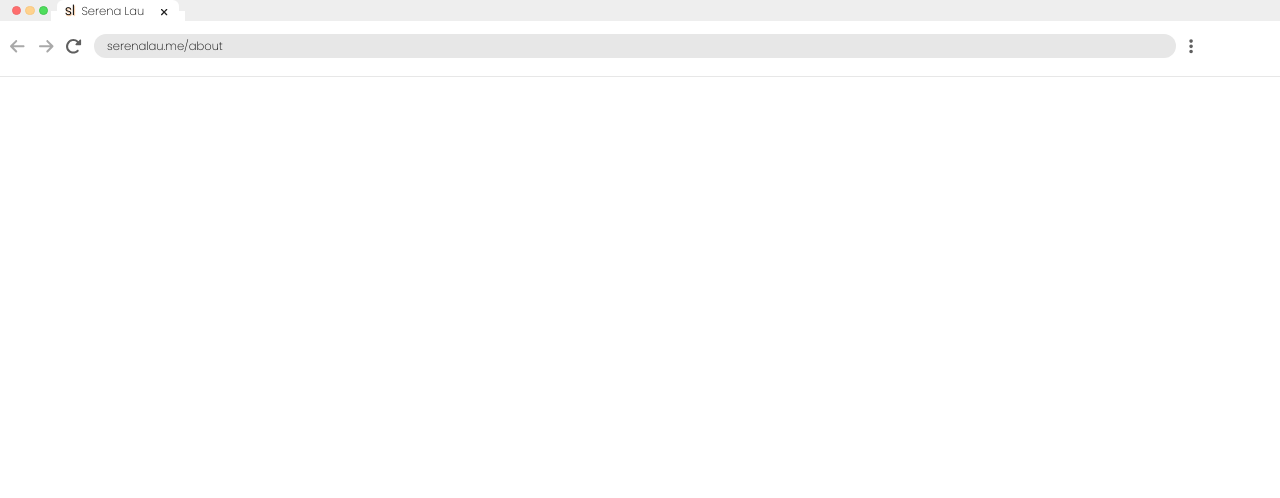
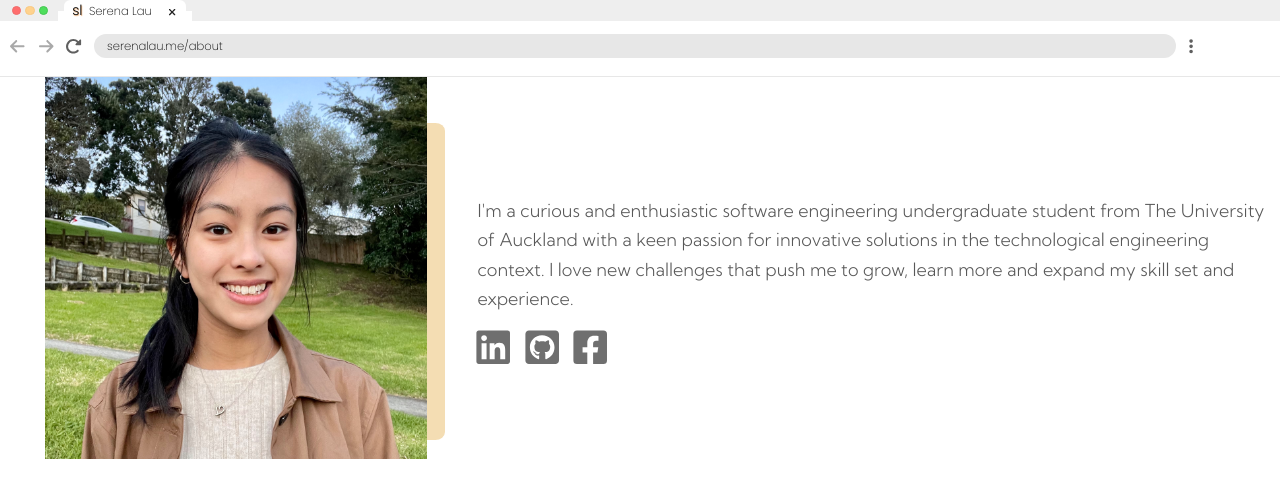
Before and after one commit to serenalau272/profile-web, a React (Create React App) app: page /about in a window 1280 px wide. Shown: the top 498 px of the page. Built offline with nearby package versions, Linux system fonts and the light colour scheme.

Commit message:
feat: Start implementation of dynamic tab structure

```diff
--- a/src/components/aboutSection/aboutSection.tsx
+++ b/src/components/aboutSection/aboutSection.tsx
@@ -1,33 +1,32 @@
-import styled from "styled-components";
+import styled from 'styled-components'
 
 export const AboutContainer = styled.div`
   @media screen and (max-width: 768px) {
     padding: 100px 0;
   }
-`;
+`
 
 export const AboutScreen = styled.img`
   width: 100%;
   z-index: -1;
-`;
+`
 
 export const WindowContainer = styled.div`
-  position: absolute;
-  height: 78.5%;
   width: 100%;
-  margin-top: -23.8vw;
+  height: 100%;
   display: flex;
   flex-direction: row;
   justify-content: center;
   align-items: center;
   z-index: 10;
-`;
+`
 
 export const Column1 = styled.div`
   order: 1;
   width: 38%;
   height: 100%;
-`;
+  position: relative;
+`
 
 export const Column2 = styled.div`
   order 2;
@@ -36,32 +35,32 @@ export const Column2 = styled.div`
   padding: 2.5vw 1vw 0vw;
   display: flex;
   flex-direction: column;
-`;
+`
 
 export const ProfileImg = styled.img`
-  width: 30%;
+  width: 85%;
   top: 8%;
-  left: 3.5%;
+  left: 10%;
   z-index: 1;
-  position: absolute;
-`;
+  position: relative;
+`
 
 export const ProfileBg = styled.div`
   background: #f4ddb3;
-  width: 29.8%;
-  height: 83%;
-  left: 5%;
-  top: 10.5%;
+  width: 86%;
+  height: 82%;
+  left: 13%;
+  top: 12%;
   z-index: 0;
-  border-radius: 3%;
+  border-radius: 2.5%;
   align-self: center;
   position: absolute;
-`;
+`
 
 export const AboutP = styled.p`
   color: #585858;
   font-size: 1.4vw;
-  font-family: "KumbhSans-Light";
+  font-family: 'KumbhSans-Light';
   line-height: 2.3vw;
   text-align: left;
   justify-self: stretch;
@@ -75,7 +74,7 @@ export const AboutP = styled.p`
   @media screen and (max-width: 480px) {
     font-size: 10px;
   }
-`;
+`
 
 export const IconsWrapper = styled.div`
   height: 20%;
@@ -86,9 +85,9 @@ export const IconsWrapper = styled.div`
   display: flex;
   flex-direction: row;
   gap: 10px;
-`;
+`
 
 export const LinkIcon = styled.div`
   font-size: 3vw;
   cursor: pointer;
-`;
+`
--- a/src/components/aboutSection/index.tsx
+++ b/src/components/aboutSection/index.tsx
@@ -16,8 +16,9 @@ import {
   AboutScreen,
 } from './aboutSection'
 
-import profile from '../../resources/images/profile.jpg'
+import profile from '../../resources/media/profile.jpg'
 import BrowserPage from '../browser/browserPage'
+import { Section } from '../../util/enums/Section'
 const iconStyle = { color: '#6F6F6F' }
 
 const AboutSection = () => {
@@ -80,7 +81,55 @@ const AboutSection = () => {
           </Column2>
         </WindowContainer>
       </AboutContainer> */}
-      <BrowserPage pageName="About" />
+      <BrowserPage section={Section.About}>
+        <WindowContainer>
+          <Column1>
+            <ProfileImg src={profile} />
+            <ProfileBg />
+          </Column1>
+          <Column2>
+            <AboutP>
+              I'm a curious and enthusiastic software engineering undergraduate
+              student from The University of Auckland with a keen passion for
+              innovative solutions in the technological engineering context. I
+              love new challenges that push me to grow, learn more and expand my
+              skill set and experience.
+            </AboutP>
+            <IconsWrapper>
+              <LinkIcon>
+                <FaLinkedin
+                  onClick={() =>
+                    window.open(
+                      'https://www.linkedin.com/in/serena-lau-2166111a0/',
+                      '_blank',
+                    )
+                  }
+                  style={iconStyle}
+                />
+              </LinkIcon>
+              <LinkIcon>
+                <FaGithubSquare
+                  onClick={() =>
+                    window.open('https://github.com/serenalau272', '_blank')
+                  }
+                  style={iconStyle}
+                />
+              </LinkIcon>
+              <LinkIcon>
+                <FaFacebookSquare
+                  onClick={() =>
+                    window.open(
+                      'https://www.facebook.com/serena.lau.351/',
+                      '_blank',
+                    )
+                  }
+                  style={iconStyle}
+                />
+              </LinkIcon>
+            </IconsWrapper>
+          </Column2>
+        </WindowContainer>
+      </BrowserPage>
     </>
   )
 }
--- a/src/components/browser/Tab/index.tsx
+++ b/src/components/browser/Tab/index.tsx
@@ -22,20 +22,23 @@ const xIconStyle = {
 
 interface TabProps {
   tabTitle: string
+  isSpotlight: boolean
 }
 
 const Tab = (props: TabProps) => {
   return (
     <>
-      <TabContainer>
+      <TabContainer isSpotlight={props.isSpotlight}>
         <TabEdge />
-        <TabEdgeBackground />
-        <TabBackground>
+        <TabEdgeBackground isSpotlight={props.isSpotlight} />
+        <TabBackground isSpotlight={props.isSpotlight}>
           <TabLogo>sl</TabLogo>
           <TabTitle>{props.tabTitle}</TabTitle>
-          <FontAwesomeIcon icon="xmark" style={xIconStyle} />
+          {props.isSpotlight && (
+            <FontAwesomeIcon icon="xmark" style={xIconStyle} />
+          )}
         </TabBackground>
-        <TabEdge />
+        {props.isSpotlight && <TabEdge />}
       </TabContainer>
     </>
   )
--- a/src/components/browser/Tab/tab.tsx
+++ b/src/components/browser/Tab/tab.tsx
@@ -1,31 +1,38 @@
 import styled from 'styled-components'
 
-export const TabContainer = styled.div`
+interface TabProps {
+  isSpotlight: boolean
+}
+
+export const TabContainer = styled.div<TabProps>`
+  position: relative;
   display: flex;
   flex-direction: row;
-  width: 30%;
   height: 100%;
+  margin-right: -0.8vw;
 `
 
 export const TabEdge = styled.div`
   background-color: #eeeeee;
   border-radius: 0.5vw;
-  width: 2vw;
+  width: 1vw;
   height: 100%;
   z-index: 1;
 `
 
-export const TabEdgeBackground = styled.div`
-  background-color: white;
+export const TabEdgeBackground = styled.div<TabProps>`
+  background-color: ${(props) =>
+    props.isSpotlight ? '#ffffff' : 'transparent'};
   width: 10.5vw;
   height: 50%;
   position: absolute;
-  left: 1.5vw;
+  left: 0.5vw;
   top: 50%;
 `
 
-export const TabBackground = styled.div`
-  background-color: white;
+export const TabBackground = styled.div<TabProps>`
+  background-color: ${(props) =>
+    props.isSpotlight ? '#ffffff' : 'transparent'};
   border-radius: 0.5vw;
   width: 9.5vw;
   height: 81%;
--- a/src/components/browser/browserPage/browserPage.tsx
+++ b/src/components/browser/browserPage/browserPage.tsx
@@ -6,6 +6,7 @@ export const BrowserContainer = styled.div`
   height: 100%;
   display: flex;
   flex-direction: column;
+  flex: 0 1 auto;
 `
 export const TabBar = styled.div`
   background-color: #eeeeee;
@@ -18,9 +19,11 @@ export const TabBar = styled.div`
 
 export const TabsContainer = styled.div`
   position: relative;
+  display: flex;
+  flex-direction: row;
   height: 100%;
   width: 80%;
-  margin-left: -1.7%;
+  margin-left: -0.1%;
 `
 
 interface ControlBtnProps {
@@ -64,3 +67,8 @@ export const Divider = styled.div`
   height: 0.07vw;
   margin-top: 1.4vw;
 `
+
+export const ContentContainer = styled.div`
+  widht: 100%;
+  flex: 1 1 auto;
+`
--- a/src/components/browser/browserPage/index.tsx
+++ b/src/components/browser/browserPage/index.tsx
@@ -4,6 +4,7 @@ import Tab from '../Tab'
 import {
   BrowserContainer,
   CircleBtn,
+  ContentContainer,
   ControlsBar,
   Divider,
   SearchBar,
@@ -12,6 +13,7 @@ import {
 } from './browserPage'
 
 import { ReactComponent as Star } from '../../../resources/icons/star-regular.svg'
+import { Section } from '../../../util/enums/Section'
 
 const ArrowIconStyle = {
   color: '#A9A9A9',
@@ -43,7 +45,8 @@ const EllipsisIconStyle = {
 }
 
 interface BrowserPageProps {
-  pageName: string
+  section: Section
+  children?: React.ReactNode
 }
 
 const BrowserPage = (props: BrowserPageProps) => {
@@ -56,21 +59,36 @@ const BrowserPage = (props: BrowserPageProps) => {
           <CircleBtn backgroundColor="#4EDE5C" borderColor="#45C752" />
           <TabsContainer>
             <Tab
-              tabTitle={
-                props.pageName === 'About' ? 'Serena Lau' : props.pageName
-              }
+              tabTitle="Serena Lau"
+              isSpotlight={props.section === Section.About}
             />
+            {(props.section === Section.Projects ||
+              props.section === Section.Experience ||
+              props.section === Section.Contact) && (
+              <Tab
+                tabTitle={Section.Projects}
+                isSpotlight={props.section === Section.Projects}
+              />
+            )}
+            {(props.section === Section.Experience ||
+              props.section === Section.Contact) && (
+              <Tab
+                tabTitle={Section.Experience}
+                isSpotlight={props.section === Section.Experience}
+              />
+            )}
           </TabsContainer>
         </TabBar>
         <ControlsBar>
           <FontAwesomeIcon icon="arrow-left" style={ArrowIconStyle} />
           <FontAwesomeIcon icon="arrow-right" style={ArrowIconStyle} />
           <FontAwesomeIcon icon="rotate-right" style={RefreshIconStyle} />
-          <SearchBar>{`serenalau.me/${props.pageName.toLowerCase()}`}</SearchBar>
+          <SearchBar>{`serenalau.me/${props.section.toLowerCase()}`}</SearchBar>
           {/* <Star style={StarIconStyle} /> */}
           <FontAwesomeIcon icon="ellipsis-vertical" style={EllipsisIconStyle} />
         </ControlsBar>
         <Divider />
+        <ContentContainer>{props.children}</ContentContainer>
       </BrowserContainer>
     </>
   )
--- a/src/components/experienceSection/index.tsx
+++ b/src/components/experienceSection/index.tsx
@@ -3,6 +3,7 @@ import { ExperienceContainer, ExperienceScreen } from './experienceSection'
 
 import experienceTab from '../../resources/media/experienceTab.png'
 import BrowserPage from '../browser/browserPage'
+import { Section } from '../../util/enums/Section'
 
 const ExperienceSection = () => {
   return (
@@ -10,7 +11,7 @@ const ExperienceSection = () => {
       {/* <ExperienceContainer>
         <ExperienceScreen src={experienceTab} />
       </ExperienceContainer> */}
-      <BrowserPage pageName="Experience" />
+      <BrowserPage section={Section.Experience} />
     </>
   )
 }
--- a/src/components/infoSection/index.tsx
+++ b/src/components/infoSection/index.tsx
@@ -13,19 +13,13 @@ import {
 
 import infoComputer from '../../resources/media/infoComputer.png'
 import NavBarItem from '../navBarItem'
+import { Section } from '../../util/enums/Section'
 
 interface IInfoSectionProps {
   onClickHome: () => void
 }
 
 const InfoSection: React.FC<IInfoSectionProps> = (props: IInfoSectionProps) => {
-  enum Section {
-    About = 'About me',
-    Projects = 'Projects',
-    Experience = 'Experience',
-    Contact = 'Contact',
-  }
-
   const [currentSection, setCurrentSection] = useState(Section.About)
 
   const isSection = (section: Section) => {
@@ -55,7 +49,7 @@ const InfoSection: React.FC<IInfoSectionProps> = (props: IInfoSectionProps) => {
 
     return (
       <NavBarItem
-        sectionTitle={section}
+        sectionTitle={section === Section.About ? 'About me' : section}
         width={width}
         isSelected={isSection(section)}
         handleOnClick={() => setCurrentSection(section)}
--- a/src/components/projectsSection/index.tsx
+++ b/src/components/projectsSection/index.tsx
@@ -4,14 +4,15 @@ import { ProjectsContainer, ProjectsScreen } from './projectsSection'
 import projectsTab from '../../resources/media/projectsTab.png'
 import aboutTab from '../../resources/media/aboutTab.png'
 import BrowserPage from '../browser/browserPage'
+import { Section } from '../../util/enums/Section'
 
 const ProjectsSection = () => {
   return (
     <>
       {/* <ProjectsContainer>
-        <ProjectsScreen src={aboutTab} />
+        <ProjectsScreen src={projectsTab} />
       </ProjectsContainer> */}
-      <BrowserPage pageName="Projects" />
+      <BrowserPage section={Section.Projects} />
     </>
   )
 }
--- /dev/null
+++ b/src/util/enums/Section.tsx
@@ -0,0 +1,6 @@
+export enum Section {
+  About = 'About',
+  Projects = 'Projects',
+  Experience = 'Experience',
+  Contact = 'Contact',
+}
```
